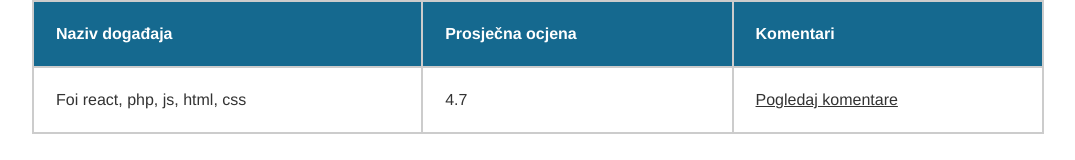
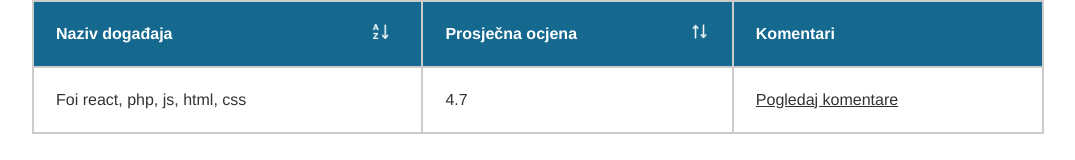
Before and after one commit to DnameZ/TeamProject, a React (Create React App) app: page /statistics in a window 1280 px wide. Shown: the top 160 px of the page, without its empty margins (102-1177 px from the left). Built offline with nearby package versions, Linux system fonts and the light colour scheme.

Commit message:
created sort icon

```diff
--- a/src/components/StatisticsEvents/StatisticsEvents.js
+++ b/src/components/StatisticsEvents/StatisticsEvents.js
@@ -1,10 +1,13 @@
 import React from 'react';
-
+import SortAZImage from '../../assets/images/sort-icon-1.png';
+import SortImage from '../../assets/images/sort-icon-2.png';
 import {
   TableWrapper,
   TableHead,
   Tr,
   Th,
+  SortIconAZ,
+  SortIcon,
   TableBody,
   Td,
   TdComments,
@@ -14,7 +17,7 @@ import {
   MobileTextCommentar,
 } from './StatisticsEventsStyle';
 
-const StatisticsEvents = ({ EventsTitle, AverageRating }) => {
+const StatisticsEvents = ({ eventsTitle, averageRating }) => {
   return (
     <>
       <MobileWrapper>
@@ -29,8 +32,14 @@ const StatisticsEvents = ({ EventsTitle, AverageRating }) => {
       <TableWrapper>
         <TableHead>
           <Tr>
-            <Th>Naziv događaja</Th>
-            <Th>Prosječna ocjena</Th>
+            <Th>
+              Naziv događaja
+              <SortIconAZ src={SortAZImage} alt="Sort Icon AZ" />
+            </Th>
+            <Th>
+              Prosječna ocjena
+              <SortIcon src={SortImage} alt="Sort Icon" />
+            </Th>
             <Th>Komentari</Th>
           </Tr>
         </TableHead>
--- a/src/components/StatisticsEvents/StatisticsEventsStyle.js
+++ b/src/components/StatisticsEvents/StatisticsEventsStyle.js
@@ -7,7 +7,7 @@ export const MobileWrapper = styled.div`
   height: 222px;
   border-radius: 4px;
   border: 2px solid ${colors.lightGrey};
-  padding: 16px 24px 16px 16px;
+  padding: 20px 24px 16px 16px;
   background-color: ${colors.white};
   margin: 10px auto 16px;
   @media screen and (${breakpoints.tablet}) {
@@ -140,3 +140,32 @@ export const TdComments = styled.td`
     }
   }
 `;
+
+export const SortIconAZ = styled.img`
+  width: 17px;
+  height: 15px;
+  object-fit: contain;
+
+  @media screen and (${breakpoints.tablet}) {
+    margin-left: 54px;
+  }
+
+  @media screen and (${breakpoints.desktop}) {
+    margin-left: 200px;
+  }
+`;
+
+export const SortIcon = styled.img`
+  width: 17px;
+  height: 15px;
+
+  object-fit: contain;
+
+  @media screen and (${breakpoints.tablet}) {
+    margin-left: 24px;
+  }
+
+  @media screen and (${breakpoints.desktop}) {
+    margin-left: 114px;
+  }
+`;
```
Also changed, not shown: src/assets/images/sort-icon-1.png (added), src/assets/images/sort-icon-2.png (added).
